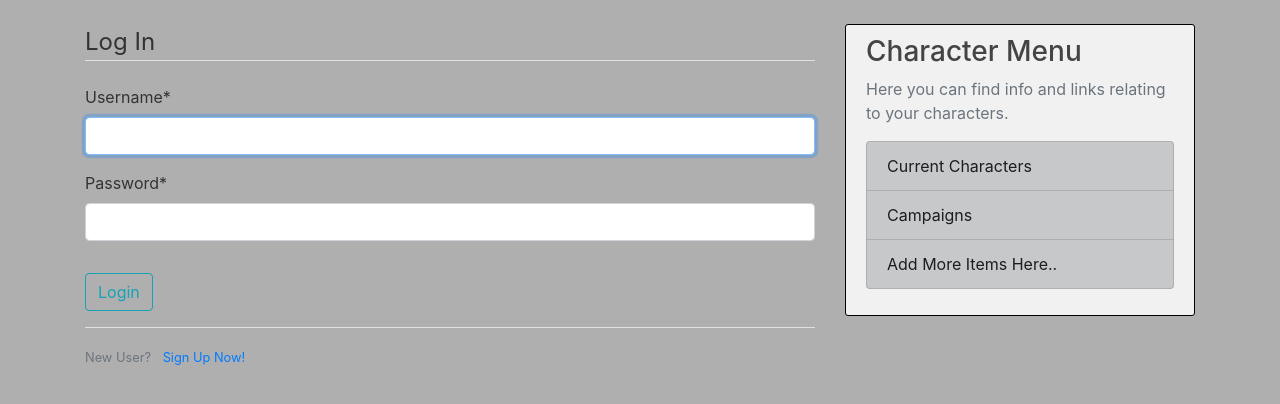
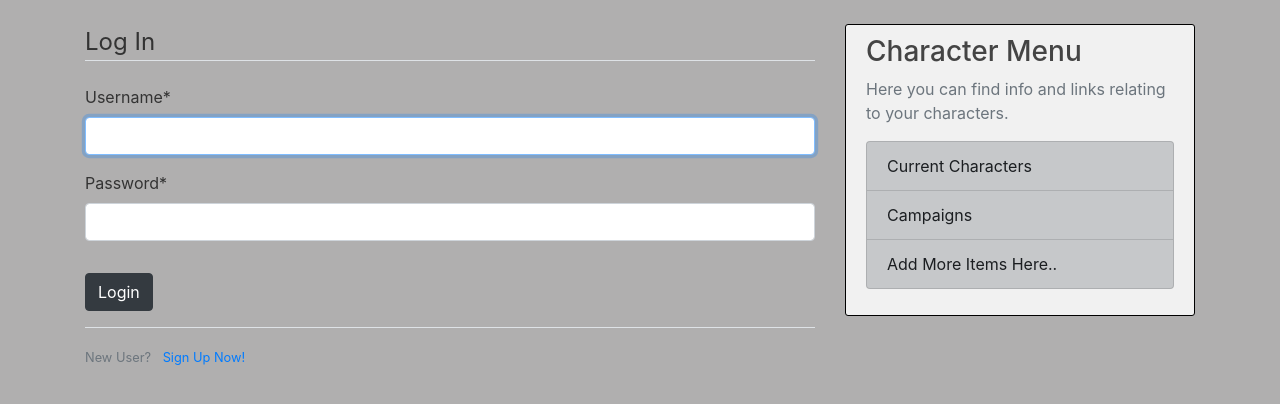
Before and after one commit to NickJacksonDev/DnD-Manager, a Django app: page /login/ in a window 1280 px wide. Shown: the part 56-460 px from the top of the page. Run offline with Django 3.2, Linux system fonts and the light colour scheme; some libraries are stand-ins or nearby versions.

Commit message:
Changed submit button in login.html and register.html to match site theme

```diff
--- a/Users/templates/Users/login.html
+++ b/Users/templates/Users/login.html
@@ -16,7 +16,7 @@
                 {{ form|crispy }}
             </fieldset>
             <div class="form-group">
-                <button class="btn btn-outline-info" type="submit">Login</button>
+                <button class="btn btn-dark" type="submit">Login</button>
             </div>
         </form>
         <div class="border-top pt-3">
--- a/Users/templates/Users/register.html
+++ b/Users/templates/Users/register.html
@@ -16,7 +16,7 @@
                 {{ form|crispy }}
             </fieldset>
             <div class="form-group">
-                <button class="btn btn-outline-info" type="submit">Sign Up</button>
+                <button class="btn btn-dark" type="submit">Sign Up</button>
             </div>
         </form>
         <div class="border-top pt-3">
```
